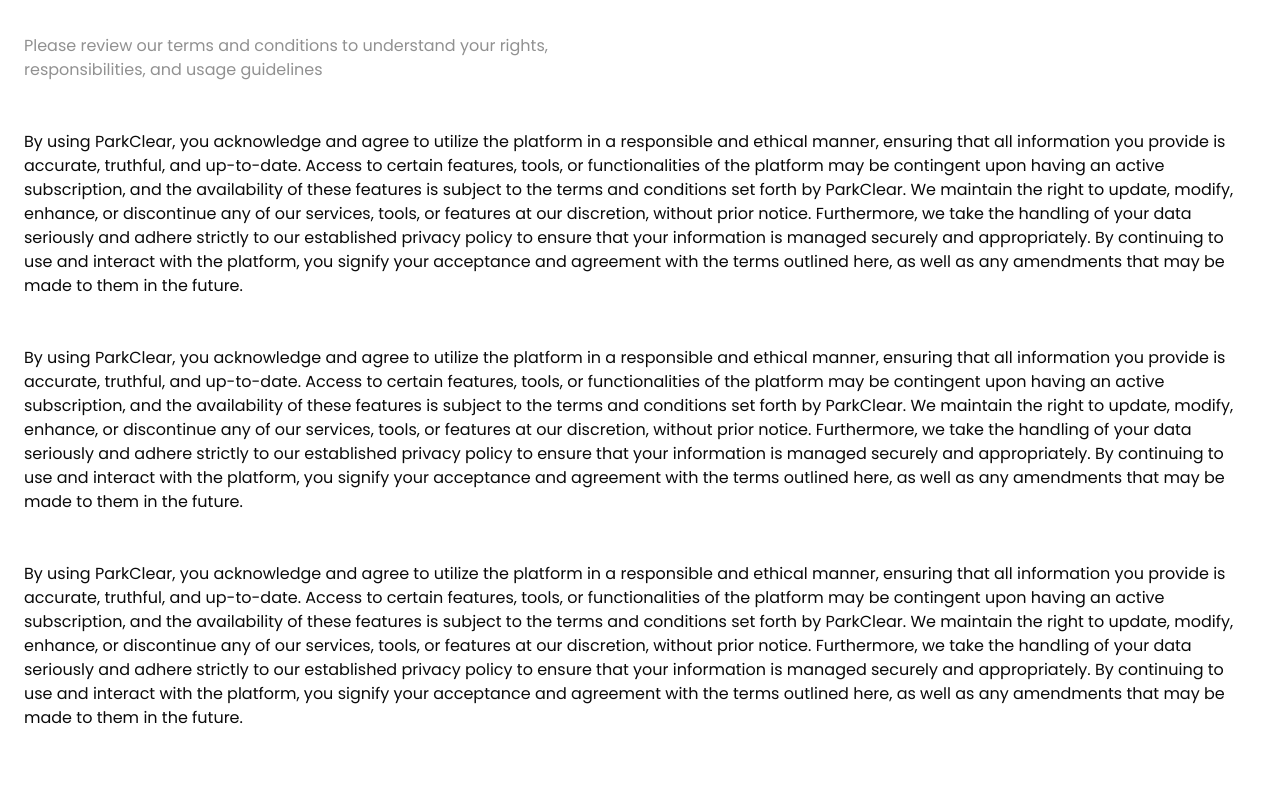
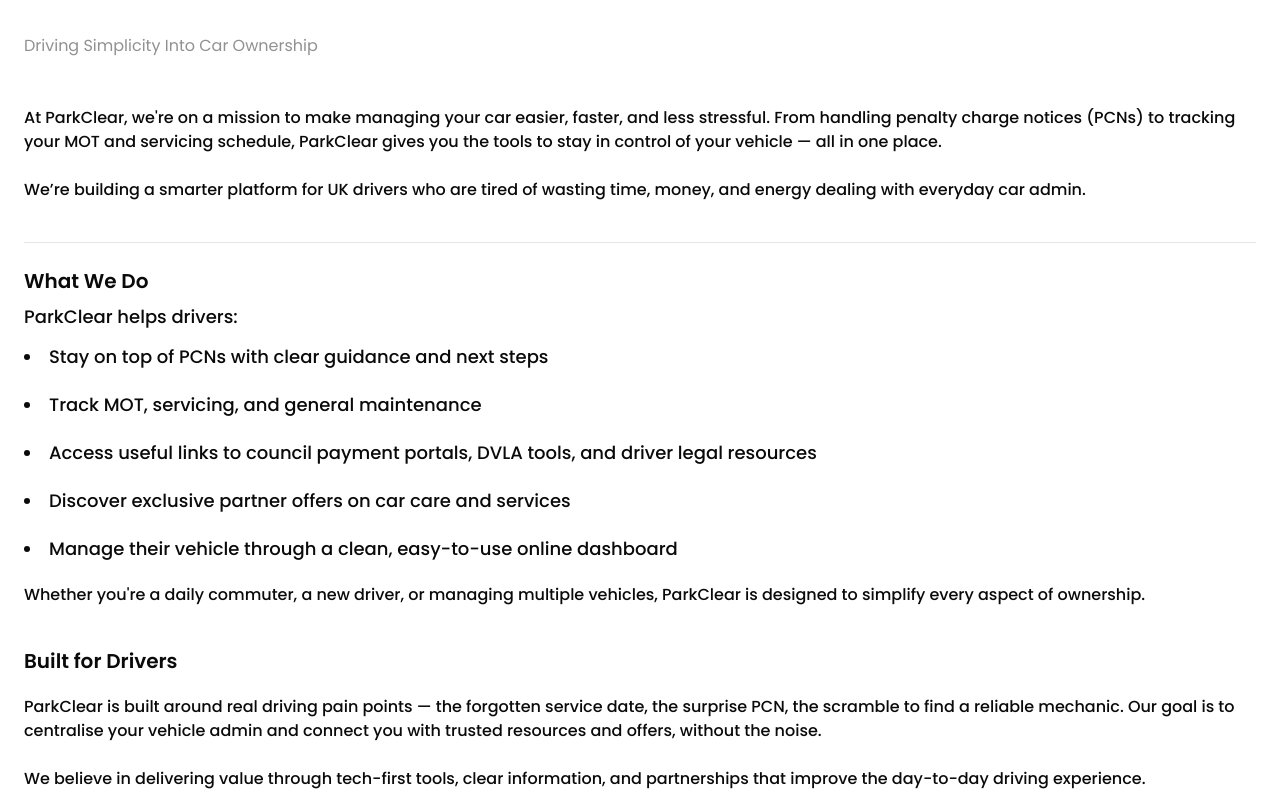
Before and after one commit to towfiqislambd/park-clear, a React (Vite) app: page /about-us in a window 1280 px wide. Shown: the part 260-1060 px from the top of the page. Built offline with nearby package versions, Linux system fonts and the light colour scheme.

Commit message:
about us content replace done

```diff
--- a/src/components/aboutpage/AboutHeroSection.jsx
+++ b/src/components/aboutpage/AboutHeroSection.jsx
@@ -1,21 +1,89 @@
-import React from 'react';
-import Container from '../container/Container';
+import React from "react";
+import Container from "../container/Container";
 
 const AboutHeroSection = () => {
   return (
-    <section className='py-10 2xl:py-20 3xl:py-[130px]'>
+    <section className="py-10 2xl:py-20 3xl:py-[130px]">
       <Container>
         <div>
-          <p className='title--sm' data-aos="fade-up">Learn more about who we are and what we do.</p>
-          <h1 className='title--xxl m-2' data-aos="fade-up" data-aos-delay="100">About <span className='text-theme-orange'>Us</span></h1>
-          <p className='max-w-[544px] text-text-gray mt-6' data-aos="fade-up" data-aos-delay="200">Please review our terms and conditions to understand your rights, responsibilities, and usage guidelines</p>
+          <p className="title--sm" data-aos="fade-up">
+            Learn more about who we are and what we do.
+          </p>
+          <h1
+            className="title--xxl m-2"
+            data-aos="fade-up"
+            data-aos-delay="100"
+          >
+            About <span className="text-theme-orange">Us</span>
+          </h1>
+          <p
+            className="max-w-[544px] text-text-gray mt-6"
+            data-aos="fade-up"
+            data-aos-delay="200"
+          >
+            Driving Simplicity Into Car Ownership
+          </p>
           <div>
-            <p className='mt-5 sm:mt-7 2xl:mt-12 text-sm md:text-base' data-aos="fade-up" data-aos-delay="300">By using ParkClear, you acknowledge and agree to utilize the platform in a responsible and ethical manner, ensuring that all information you provide is accurate, truthful, and up-to-date. Access to certain features, tools, or functionalities of the platform may be contingent upon having an active subscription, and the availability of these features is subject to the terms and conditions set forth by ParkClear. We maintain the right to update, modify, enhance, or discontinue any of our services, tools, or features at our discretion, without prior notice.
-              Furthermore, we take the handling of your data seriously and adhere strictly to our established privacy policy to ensure that your information is managed securely and appropriately. By continuing to use and interact with the platform, you signify your acceptance and agreement with the terms outlined here, as well as any amendments that may be made to them in the future.</p>
-            <p className='mt-5 2xl:mt-12 text-sm md:text-base' data-aos="fade-up" data-aos-delay="400">By using ParkClear, you acknowledge and agree to utilize the platform in a responsible and ethical manner, ensuring that all information you provide is accurate, truthful, and up-to-date. Access to certain features, tools, or functionalities of the platform may be contingent upon having an active subscription, and the availability of these features is subject to the terms and conditions set forth by ParkClear. We maintain the right to update, modify, enhance, or discontinue any of our services, tools, or features at our discretion, without prior notice.
-              Furthermore, we take the handling of your data seriously and adhere strictly to our established privacy policy to ensure that your information is managed securely and appropriately. By continuing to use and interact with the platform, you signify your acceptance and agreement with the terms outlined here, as well as any amendments that may be made to them in the future.</p>
-            <p className='mt-5 2xl:mt-12 text-sm md:text-base' data-aos="fade-up" data-aos-delay="500">By using ParkClear, you acknowledge and agree to utilize the platform in a responsible and ethical manner, ensuring that all information you provide is accurate, truthful, and up-to-date. Access to certain features, tools, or functionalities of the platform may be contingent upon having an active subscription, and the availability of these features is subject to the terms and conditions set forth by ParkClear. We maintain the right to update, modify, enhance, or discontinue any of our services, tools, or features at our discretion, without prior notice.
-              Furthermore, we take the handling of your data seriously and adhere strictly to our established privacy policy to ensure that your information is managed securely and appropriately. By continuing to use and interact with the platform, you signify your acceptance and agreement with the terms outlined here, as well as any amendments that may be made to them in the future.</p>
+            <p
+              className="mt-5 sm:mt-7 mb-10 2xl:mt-12 text-sm md:text-base font-medium"
+              data-aos="fade-up"
+              data-aos-delay="300"
+            >
+              At ParkClear, we're on a mission to make managing your car easier,
+              faster, and less stressful. From handling penalty charge notices
+              (PCNs) to tracking your MOT and servicing schedule, ParkClear
+              gives you the tools to stay in control of your vehicle — all in
+              one place.
+              <br />
+              <br />
+              We’re building a smarter platform for UK drivers who are tired of
+              wasting time, money, and energy dealing with everyday car admin.
+            </p>
+            <hr className="py-3" />
+            <h2 className="font-semibold text-xl mb-2">What We Do</h2>
+            <p className="font-medium mb-3 text-lg">ParkClear helps drivers:</p>
+            <ul className="list-disc list-inside font-medium space-y-5 text-lg">
+              <li>Stay on top of PCNs with clear guidance and next steps</li>
+              <li>Track MOT, servicing, and general maintenance</li>
+              <li>
+                Access useful links to council payment portals, DVLA tools, and
+                driver legal resources
+              </li>
+              <li>
+                Discover exclusive partner offers on car care and services
+              </li>
+              <li>
+                Manage their vehicle through a clean, easy-to-use online
+                dashboard
+              </li>
+            </ul>
+
+            <p className="font-medium mt-5 mb-10">
+              Whether you're a daily commuter, a new driver, or managing
+              multiple vehicles, ParkClear is designed to simplify every aspect
+              of ownership.
+            </p>
+
+            <h2 className="font-semibold text-xl mb-5">Built for Drivers</h2>
+            <p className="font-medium">
+              ParkClear is built around real driving pain points — the forgotten
+              service date, the surprise PCN, the scramble to find a reliable
+              mechanic. Our goal is to centralise your vehicle admin and connect
+              you with trusted resources and offers, without the noise.
+              <br />
+              <br />
+              We believe in delivering value through tech-first tools, clear
+              information, and partnerships that improve the day-to-day driving
+              experience.
+            </p>
+
+            <h2 className="font-semibold text-xl mb-5 mt-10">
+              Join the Platform
+            </h2>
+            <p className="font-medium">
+              If you own a car in the UK, ParkClear is here to help you run it
+              better.
+            </p>
           </div>
         </div>
       </Container>
```
Also changed, not shown: 1 other file (tests, documents, lock files or other folders).
